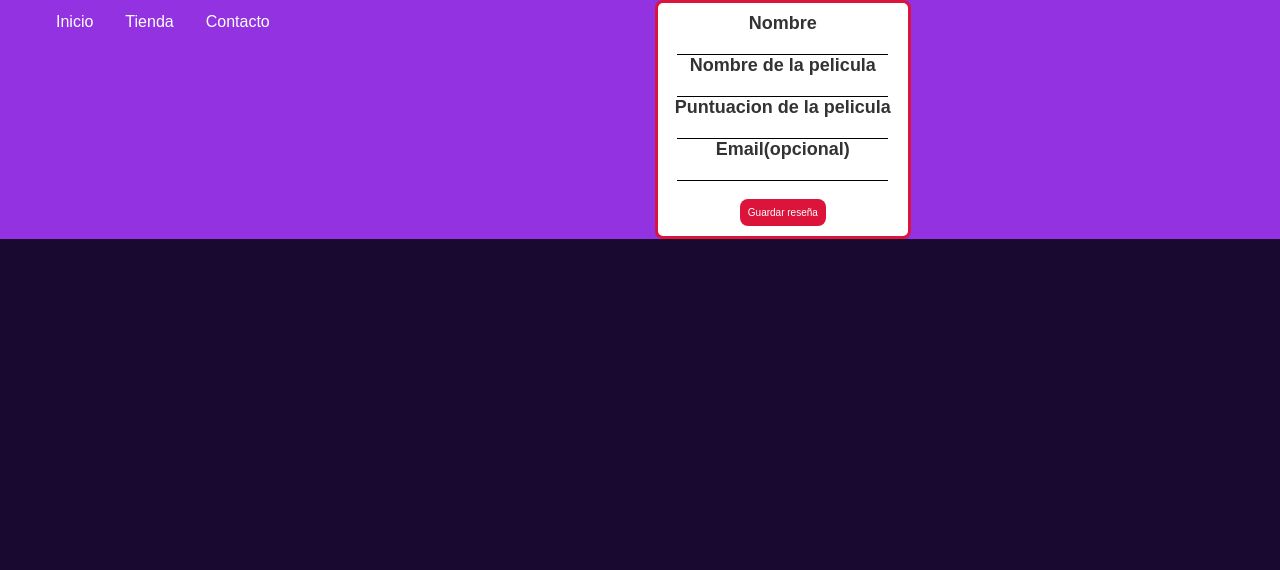
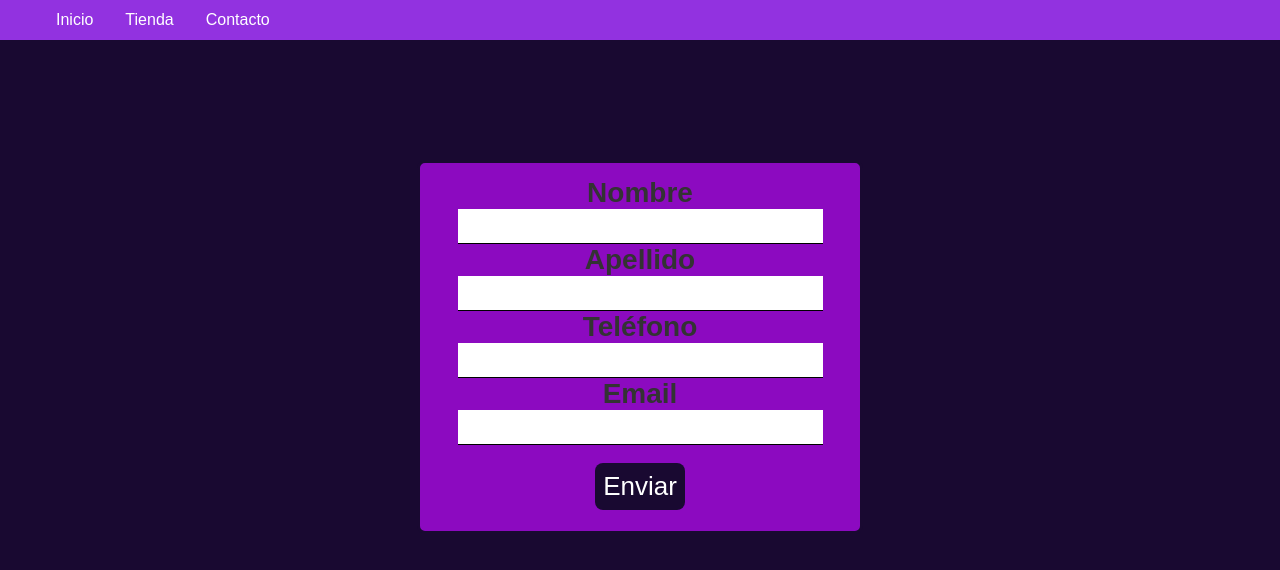
Before and after one commit to SantiMGodoy/SantiMGodoy.io, a plain HTML site: page contacto.html in a window 1280 px wide. Drawn offline with Linux system fonts and the light colour scheme.

Commit message:
Cambios en contacto y estilos

```diff
--- a/contacto.html
+++ b/contacto.html
@@ -1,11 +1,13 @@
 <!DOCTYPE html>
 <html lang="en">
+
 <head>
     <meta charset="UTF-8">
     <meta name="viewport" content="width=device-width, initial-scale=1.0">
     <title>Document</title>
     <link rel="stylesheet" href="index.css">
 </head>
+
 <body>
     <header class="header-class">
         <nav>
@@ -16,38 +18,44 @@
 
             </ul>
         </nav>
+    </header>
 
     <div class="container-form">
-            <form  action="" novalidate onsubmit="return validar()">
-                <label class="label-form"  for="usuario">Nombre</label>
+        <form action="" novalidate onsubmit="return validar()">
+            <label class="label-form" for="nombre">Nombre</label>
             <br>
-                <input class="input-form" onfocus="limpiarError(event)" id="usuario" name="usuario" type="text" maxlength="10"><span style="color: red; display: none;" id="error-usuario">*Nombre invalido</span>
+            <input class="input-form" onfocus="limpiarError(event)" id="nombre" name="nombre" type="text"
+                maxlength="10"><span style="color: red; display: none;" id="error-nombre">*Nombre invalido</span>
             <br>
 
-                <label class="label-form" for="pelicula">Nombre de la pelicula</label>
+            <label class="label-form" for="apellido">Apellido</label>
             <br>
-                <input class="input-form" onfocus="limpiarError(event)" id="pelicula" name="pelicula" type="text" maxlength="200" name="pelicula" id="" ><span style="color: red; display: none;" id="error-pelicula">*Pelicula invalida</span>
-
-
-                <br>
-                <label class="label-form" for="punto">Puntuacion de la pelicula</label>
-                <br>
-                <input class="input-form"  onfocus="limpiarError(event)" id="punto" type="number" minlength="1" maxlength="10"><span style="color: red; display: none;" id="error-punto" >*Puntuacion invalida</span>
-
-
+            <input class="input-form" onfocus="limpiarError(event)" id="apellido" name="apellido" type="text"
+                maxlength="200" required>
+            <span style="color: red; display: none;" id="error-apellido">*Apellido invalido</span>
 
 
 
             <br>
-                <label class="label-form" for="email">Email(opcional)</label>
+            <label class="label-form" for="telefono">Teléfono</label>
             <br>
-                <input class="input-form" onfocus="limpiarError(event)" id="email" type="email" ><span style="color: red; display: none;" id="error-email" >*Email invalida</span>
+            <input class="input-form" onfocus="limpiarError(event)" id="telefono" name="telefono" type="tel"
+                pattern="[0-9]{1,10}" required>
+            <span style="color: red; display: none;" id="error-telefono">*Teléfono invalido</span>
+
+
+
+            <br>
+            <label class="label-form" for="email">Email</label>
+            <br>
+            <input class="input-form" onfocus="limpiarError(event)" id="email" type="email"><span
+                style="color: red; display: none;" id="error-email">*Email invalido</span>
 
             <br>
             <br>
-                <button class="botoncito">Guardar reseña</button>
+            <button class="botoncito">Enviar</button>
         </form>
 
-    </header>
 </body>
+
 </html>
--- a/index.css
+++ b/index.css
@@ -12,13 +12,12 @@ body {
     background-color: rgb(146, 50, 224);
 
     display: flex;
-
+   height: 40px;
 
 }
 
 .menu-bar{
     list-style-type: none;
-    margin: 0 auto;
 
 
 }
@@ -32,21 +31,20 @@ body {
 }
 
 .item-menu a{
+    position: relative;
     justify-content: center;
     display: block;
-    height: 30px;
     color: rgb(255, 255, 255);
     background-color: rgb(146, 50, 224);
     text-align: center;
-    margin-top: 7px;
-    padding: 6px 16px;
+    padding: 0px 16px;
     text-decoration: none;
-
+    height: 20px;
+    bottom: 5px;
 }
 
 .item-menu a:hover{
     background-color: rgb(178, 108, 235);
-
 
 }
 
@@ -66,21 +64,37 @@ body {
 
 }
 
-.carrusel button{
 
-
-    height: 50px;
-    border-radius: 10px;
-    font-size: 40px;
-    display: flexbox;
-    transform: translateY(-150px);
-}
 
 .carrusel button:hover{
     background-color: #9f08db;
 
 
 }
+
+.flecha {
+    background-color: rgba(255, 255, 255, 0.7);
+    border: none;
+    padding: 10px;
+    cursor: pointer;
+    font-size: 24px;
+    transform: translateY(-350%);
+    transition: background-color 0.3s;
+}
+
+.flecha:hover {
+    background-color: rgba(255, 255, 255, 1);
+}
+
+.izquierda {
+    left: 10px;
+}
+
+.derecha {
+    right: 10px;
+}
+
+
 
 .main{
     width: 100%;
@@ -119,28 +133,29 @@ body {
 
 
 .container-form{
-    padding-top: 10px;
-    padding-bottom: 10px;
-    margin: 0 auto;
-    width: 250px;
-    background-color: rgb(255, 255, 255);
+    position: relative;
+    height: 340px;
+    width: 440px;
+    top: 100px;
+    padding-top: 14px;
+    padding-bottom: 14px;
+    margin: 20px auto;
+    background-color:#8c0ac0;
     text-align: center;
-    border: solid 3px #DC143C;
+    border: solid 3px #190931;
     border-radius: 8px;
 }
 
 .label-form{
-    font-size: 18px;
+    font-size: 28px;
     font-weight: bold;
-
-
 }
 
 .input-form{
     font-weight: lighter;
     border: none;
     border-bottom: 1px solid black;
-    font-size: 16px;
+    font-size: 28px;
     outline: none;
 
 
@@ -148,9 +163,9 @@ body {
 
 .botoncito{
     padding: 8px;
-    font-size: 10px;
+    font-size: 26px;
     color: white;
-    background-color:#DC143C;
+    background-color:#190931;
     border: none;
     border-radius: 8px;
 
```
Also changed, not shown: index.html (+2 -2 lines). Lines whose indentation alone changed are shown as unchanged.
